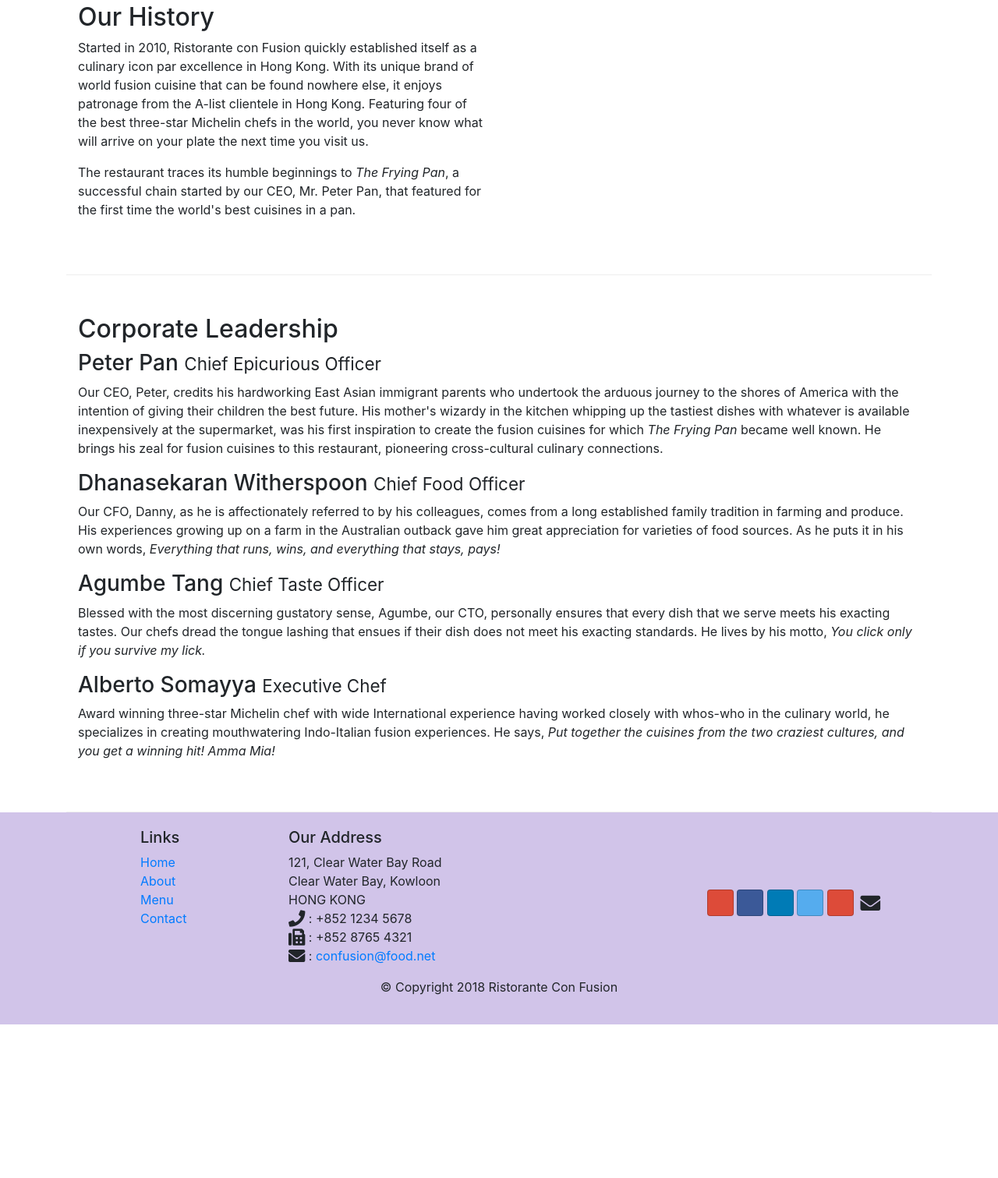
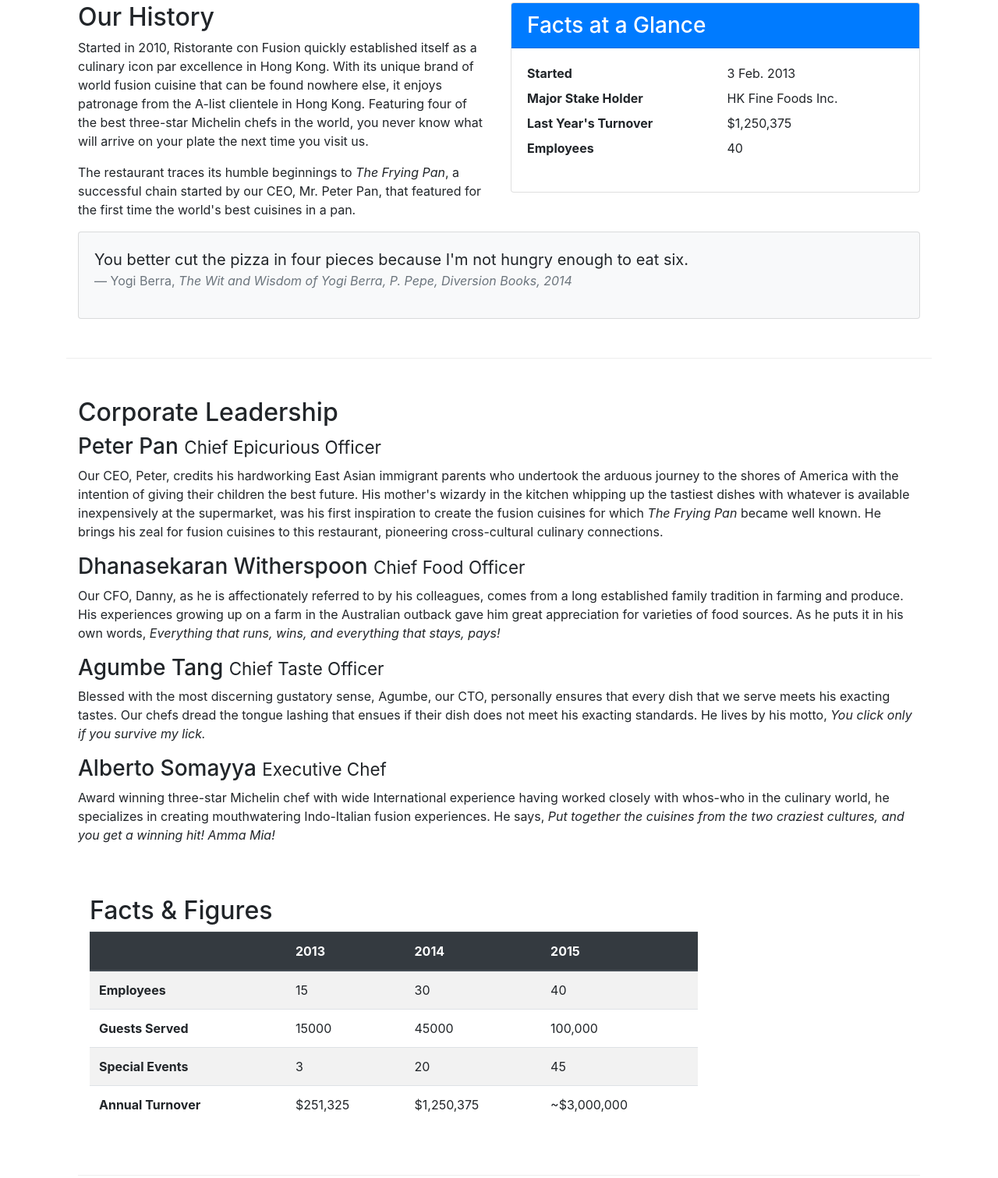
Before and after one commit to NAMAN9JAIN/conFusion_restaurant_app, a website: page aboutus.html in a window 1280 px wide. Shown: the part 512-2023 px from the top of the page at 78% size. Before the commit the page ends 1826 px from the top, so only its background shows below. Drawn offline with nearby package versions, Linux system fonts and the light colour scheme.

Commit message:
added tables and cards

```diff
--- a/aboutus.html
+++ b/aboutus.html
@@ -69,7 +69,34 @@
                 <p>Started in 2010, Ristorante con Fusion quickly established itself as a culinary icon par excellence in Hong Kong. With its unique brand of world fusion cuisine that can be found nowhere else, it enjoys patronage from the A-list clientele in Hong Kong.  Featuring four of the best three-star Michelin chefs in the world, you never know what will arrive on your plate the next time you visit us.</p>
                 <p>The restaurant traces its humble beginnings to <em>The Frying Pan</em>, a successful chain started by our CEO, Mr. Peter Pan, that featured for the first time the world's best cuisines in a pan.</p>
             </div>
-            <div>
+            <div class="col-sm">
+                <div class="card">
+                    <h3 class="card-header bg-primary text-white"> Facts at a Glance </h3>
+                    <div class="card-body">
+                        <dl class="row">
+                            <dt class="col-6"> Started </dt>
+                            <dd class="col-6"> 3 Feb. 2013 </dd>
+                            <dt class="col-6">Major Stake Holder</dt>
+                            <dd class="col-6">HK Fine Foods Inc.</dd>
+                            <dt class="col-6">Last Year's Turnover</dt>
+                            <dd class="col-6">$1,250,375</dd>
+                            <dt class="col-6">Employees</dt>
+                            <dd class="col-6">40</dd>
+                        </dl>
+                    </div>
+                </div>
+            </div>
+             <div class="col-12">
+                <div class="card card-body bg-light">
+                    <blockquote class="blockquote">
+                        <p class="mb-0">You better cut the pizza in four pieces because
+                            I'm not hungry enough to eat six.</p>
+                        <footer class="blockquote-footer">Yogi Berra,
+                            <cite title="Source Title">The Wit and Wisdom of Yogi Berra,
+                            P. Pepe, Diversion Books, 2014</cite>
+                        </footer>
+                    </blockquote>
+                </div>
             </div>
         </div>
 
@@ -92,6 +119,51 @@
                 <h3>Alberto Somayya <small>Executive Chef</small></h3>
                 <div class="d-none d-sm-block">
                     <p>Award winning three-star Michelin chef with wide International experience having worked closely with whos-who in the culinary world, he specializes in creating mouthwatering Indo-Italian fusion experiences. He says, <em>Put together the cuisines from the two craziest cultures, and you get a winning hit! Amma Mia!</em></p>
+                </div>
+                <div class="row row-content">
+                    <div class="col-12 col-sm-9">
+                        <h2> Facts &amp; Figures </h2>
+                        <div class="table-responsive">
+                            <table class="table table-striped">
+                            <thead class="thead-dark">
+                                <tr>
+                                    <th>&nbsp;</th>
+                                    <th>2013</th>
+                                    <th>2014</th>
+                                    <th>2015</th>
+                                </tr>
+                            </thead>
+                            <tbody>
+                                <tr>
+                                    <th>Employees</th>
+                                    <td>15</td>
+                                    <td>30</td>
+                                    <td>40</td>
+                                </tr>
+                                <tr>
+                                    <th>Guests Served</th>
+                                    <td>15000</td>
+                                    <td>45000</td>
+                                    <td>100,000</td>
+                                </tr>
+                                <tr>
+                                    <th>Special Events</th>
+                                    <td>3</td>
+                                    <td>20</td>
+                                    <td>45</td>
+                                </tr>
+                                <tr>
+                                    <th>Annual Turnover</th>
+                                    <td>$251,325</td>
+                                    <td>$1,250,375</td>
+                                    <td>~$3,000,000</td>
+                                </tr>
+                            </tbody>
+                            </table>
+                        </div>
+                    </div>
+                    <div class="col-12 col-sm-3">
+                    </div>
                 </div>
             </div>
        </div>
```
